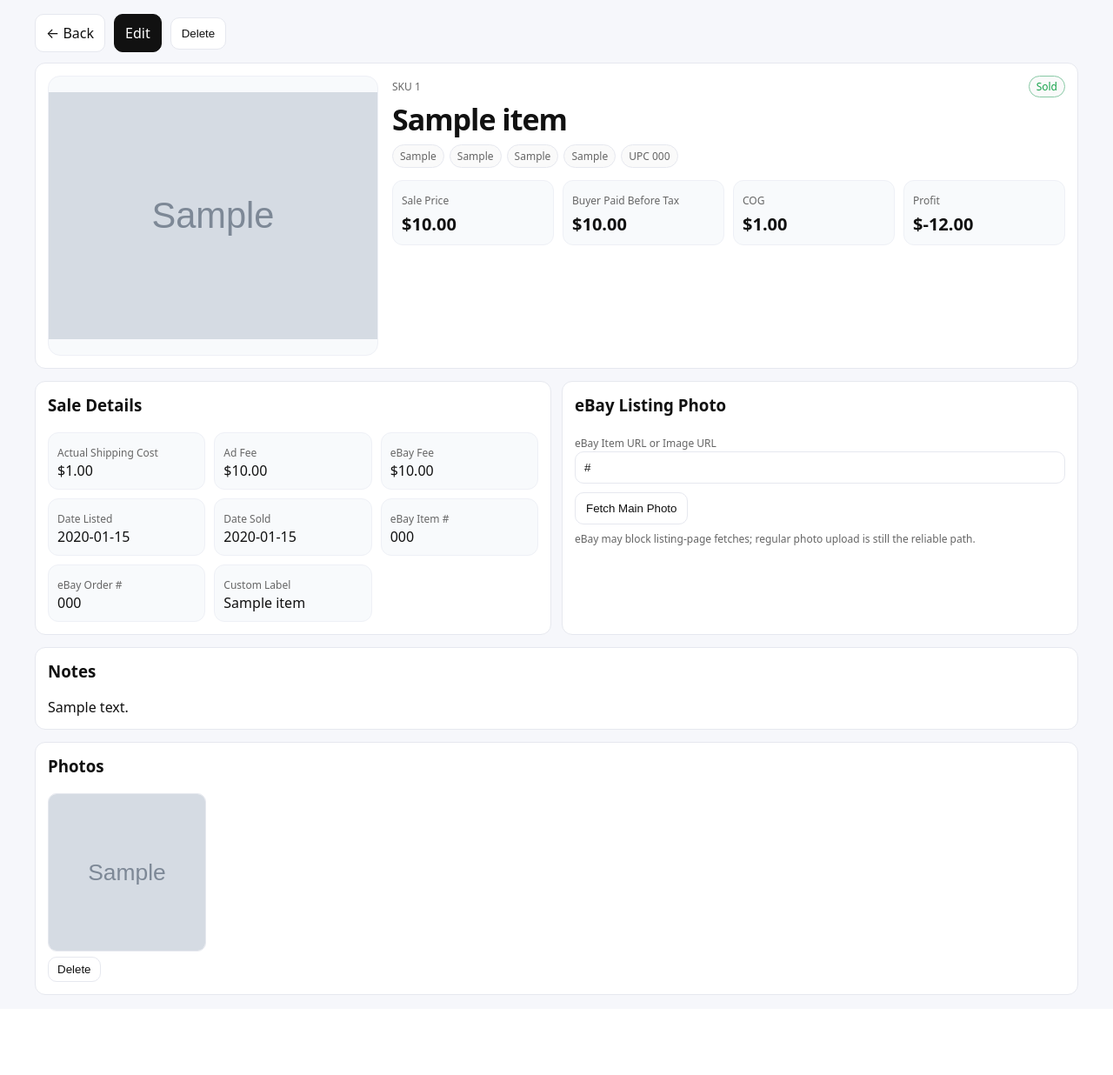
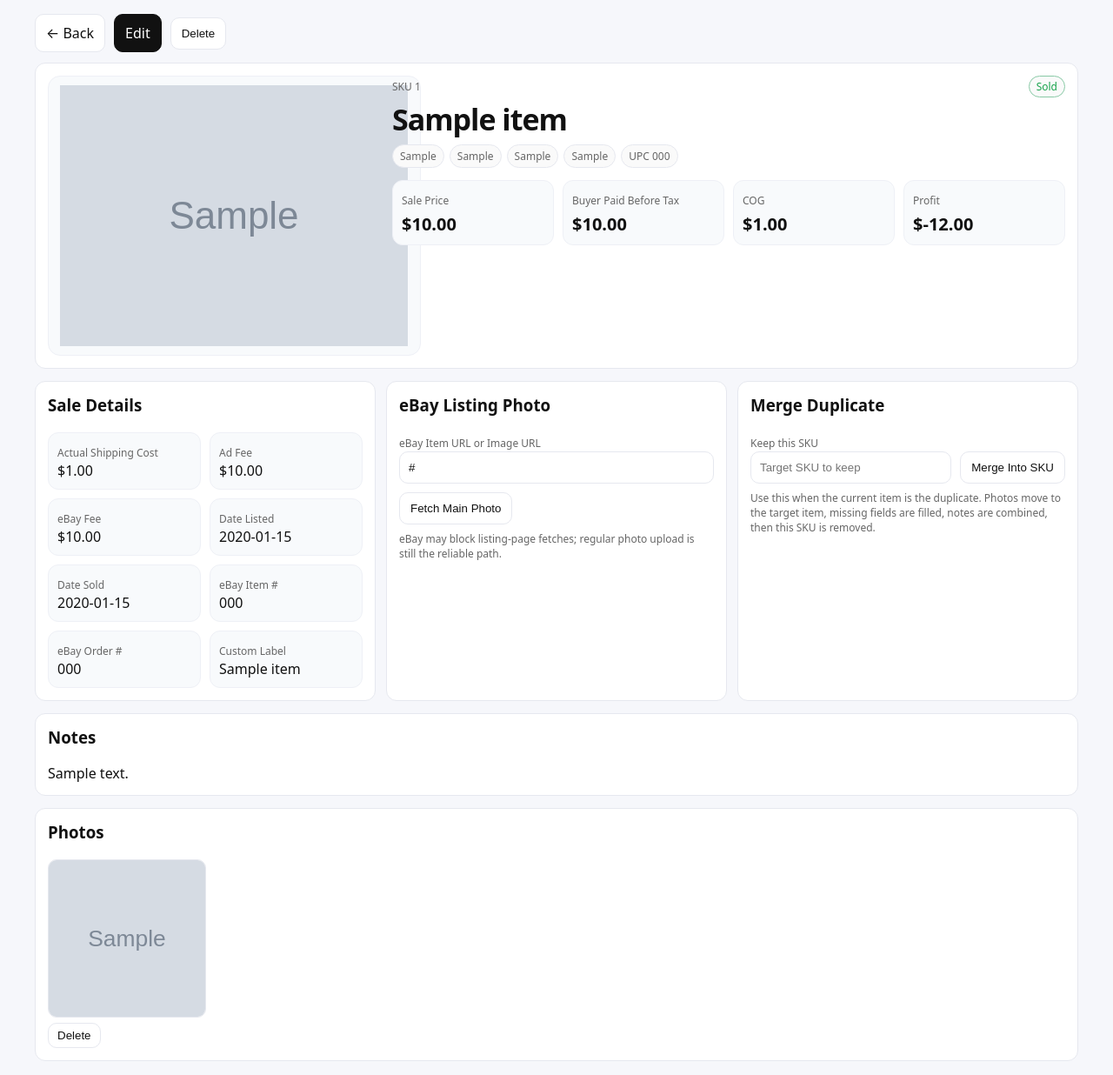
Before and after one commit to xyciasav/ebay-tracker, a Flask app: page /item/1 in a window 1280 px wide. Shown: the part 73-1309 px from the top of the page at 87% size. Before the commit the page ends 1217 px from the top, so only its background shows below. Run offline with Flask 3, Linux system fonts and the light colour scheme; tables that the repository leaves empty hold one stand-in row (values such as "Sample post"); grey boxes marked "Sample" are stand-in pictures; parts of the project's set-up code (start-up, migrations or seed data) failed here and were passed over.

Commit message:
Add duplicate item merge workflow

```diff
--- a/app.py
+++ b/app.py
@@ -330,6 +330,55 @@ def _safe_return_url(value: str):
     if value.startswith("/") and not value.startswith("//"):
         return value
     return url_for("index")
+
+
+def _copy_missing_item_fields(target: Item, source: Item):
+    fields = [
+        "category",
+        "sub_category",
+        "platform",
+        "source_location",
+        "barcode",
+        "ebay_item_number",
+        "ebay_order_number",
+        "ebay_custom_label",
+        "ebay_item_url",
+        "ebay_category",
+        "ebay_condition",
+        "cog",
+        "sale_price",
+        "ad_fee",
+        "ebay_fee",
+        "shipping",
+        "buyer_paid_amount",
+        "date_listed",
+        "date_sold",
+    ]
+
+    copied = []
+    for field in fields:
+        if getattr(target, field) in (None, "") and getattr(source, field) not in (None, ""):
+            setattr(target, field, getattr(source, field))
+            copied.append(field)
+
+    target.sold = bool(target.sold or source.sold)
+    return copied
+
+
+def _merge_notes(target: Item, source: Item):
+    pieces = []
+    existing = (target.notes or "").strip()
+    if existing:
+        pieces.append(existing)
+
+    source_note = (source.notes or "").strip()
+    merge_header = f"Merged from SKU {source.sku}: {source.item_name}"
+    if source_note:
+        pieces.append(f"{merge_header}\n{source_note}")
+    else:
+        pieces.append(merge_header)
+
+    target.notes = "\n\n---\n".join(pieces)
 
 
 def _sqlite_add_column(table_name: str, column_name: str, column_type_sql: str):
@@ -1630,6 +1679,47 @@ def create_app():
         flash("Image deleted.", "success")
         return redirect(url_for("item_detail", sku=sku, return_to=return_to))
 
+    @app.route("/item/<int:sku>/merge", methods=["POST"])
+    @auth_required
+    def item_merge(sku: int):
+        source = Item.query.get_or_404(sku)
+        return_to = _safe_return_url(request.form.get("return_to"))
+        target_sku = parse_int(request.form.get("target_sku"))
+
+        if not target_sku:
+            flash("Enter the SKU you want to keep.", "error")
+            return redirect(url_for("item_detail", sku=source.sku, return_to=return_to))
+
+        if target_sku == source.sku:
+            flash("Choose a different SKU to merge into.", "error")
+            return redirect(url_for("item_detail", sku=source.sku, return_to=return_to))
+
+        target = Item.query.get(target_sku)
+        if not target:
+            flash(f"Could not find target SKU #{target_sku}.", "error")
+            return redirect(url_for("item_detail", sku=source.sku, return_to=return_to))
+
+        moved_images = 0
+        for img in list(source.images or []):
+            source.images.remove(img)
+            target.images.append(img)
+            moved_images += 1
+
+        copied_fields = _copy_missing_item_fields(target, source)
+        _merge_notes(target, source)
+
+        db.session.delete(source)
+        db.session.commit()
+
+        detail = []
+        if moved_images:
+            detail.append(f"moved {moved_images} photo{'s' if moved_images != 1 else ''}")
+        if copied_fields:
+            detail.append(f"filled {len(copied_fields)} missing field{'s' if len(copied_fields) != 1 else ''}")
+        suffix = f" ({', '.join(detail)})" if detail else ""
+        flash(f"Merged SKU #{sku} into SKU #{target.sku}{suffix}.", "success")
+        return redirect(url_for("item_detail", sku=target.sku, return_to=return_to))
+
     @app.route("/item/<int:sku>/delete", methods=["POST"])
     @auth_required
     def item_delete(sku: int):
--- a/templates/base.html
+++ b/templates/base.html
@@ -275,7 +275,9 @@
       box-shadow: 0 14px 35px rgba(15, 23, 42, .10);
     }
     .item-photo{
-      height:190px;
+      aspect-ratio: 4 / 3;
+      height:auto;
+      min-height:190px;
       background:var(--soft);
       display:flex;
       align-items:center;
@@ -283,6 +285,7 @@
       color:var(--muted);
       text-decoration:none;
       border-bottom:1px solid var(--border2);
+      overflow:hidden;
     }
     .item-photo img{
       width:100%;
@@ -368,6 +371,7 @@
       align-items:start;
     }
     .item-hero-photo{
+      aspect-ratio: 4 / 3;
       min-height:320px;
       border:1px solid var(--border2);
       background:var(--soft);
@@ -426,6 +430,7 @@
     .thumb{
       width: 180px;
       height: 180px;
+      aspect-ratio: 1 / 1;
       object-fit: cover;
       border-radius: 10px;
       border: 1px solid var(--border);
@@ -439,7 +444,7 @@
       .page-hero{ display:block; }
       .toolbar{ justify-content:flex-start; margin-top:12px; }
       .inventory-grid{ grid-template-columns: 1fr; }
-      .item-photo{ height:220px; }
+      .item-photo{ min-height:220px; }
       .item-hero{ grid-template-columns: 1fr; }
       .item-hero-photo{ min-height:240px; }
     }
--- a/templates/index.html
+++ b/templates/index.html
@@ -142,7 +142,7 @@
       <article class="item-card">
         <a class="item-photo" href="{{ url_for('item_detail', sku=item.sku, return_to=current_url) }}">
           {% if image %}
-            <img src="{{ url_for('uploaded_file', filename=image.filename) }}" alt="{{ item.item_name }}">
+            <img src="{{ url_for('uploaded_file', filename=image.filename) }}" alt="{{ item.item_name }}" loading="lazy" decoding="async">
           {% else %}
             <span>No photo</span>
           {% endif %}
--- a/templates/item_detail.html
+++ b/templates/item_detail.html
@@ -24,7 +24,7 @@
     <div class="item-hero-photo">
       {% if hero_image %}
         <a href="{{ url_for('uploaded_file', filename=hero_image.filename) }}" target="_blank" rel="noopener">
-          <img src="{{ url_for('uploaded_file', filename=hero_image.filename) }}" alt="{{ item.item_name }}">
+          <img src="{{ url_for('uploaded_file', filename=hero_image.filename) }}" alt="{{ item.item_name }}" loading="eager" decoding="async">
         </a>
       {% else %}
         <span>No photo yet</span>
@@ -105,6 +105,29 @@
         </div>
       </form>
     </section>
+
+    <section class="card">
+      <h3 style="margin-top:0;">Merge Duplicate</h3>
+      <form method="post" action="{{ url_for('item_merge', sku=item.sku) }}"
+            onsubmit="return confirm('Merge SKU {{ item.sku }} into the target SKU? This will move photos and delete SKU {{ item.sku }}.');">
+        <input type="hidden" name="_csrf_token" value="{{ csrf_token }}">
+        <input type="hidden" name="return_to" value="{{ return_to }}">
+        <label>Keep this SKU</label>
+        <div style="display:flex; gap:10px; flex-wrap:wrap; align-items:end;">
+          <input
+            type="number"
+            name="target_sku"
+            min="1"
+            placeholder="Target SKU to keep"
+            style="flex:1; min-width:180px;"
+          >
+          <button class="btn secondary" type="submit">Merge Into SKU</button>
+        </div>
+        <div class="small" style="margin-top:8px;">
+          Use this when the current item is the duplicate. Photos move to the target item, missing fields are filled, notes are combined, then this SKU is removed.
+        </div>
+      </form>
+    </section>
   </div>
 
   {% if item.notes %}
@@ -120,7 +143,7 @@
       {% for img in item.images %}
         <div>
           <a href="{{ url_for('uploaded_file', filename=img.filename) }}" target="_blank" rel="noopener">
-            <img class="thumb" src="{{ url_for('uploaded_file', filename=img.filename) }}" alt="Item photo">
+            <img class="thumb" src="{{ url_for('uploaded_file', filename=img.filename) }}" alt="Item photo" loading="lazy" decoding="async">
           </a>
 
           <form method="post" action="{{ url_for('delete_image', image_id=img.id) }}"
```
